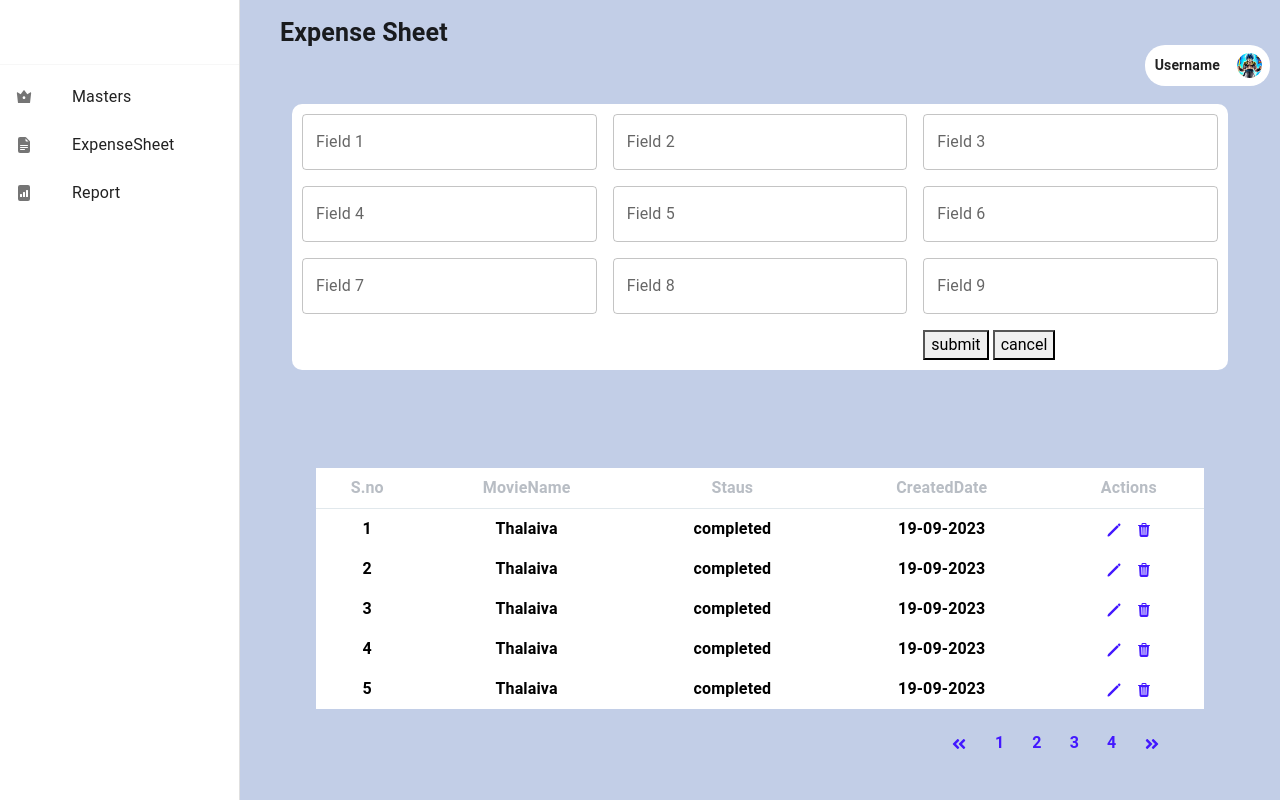
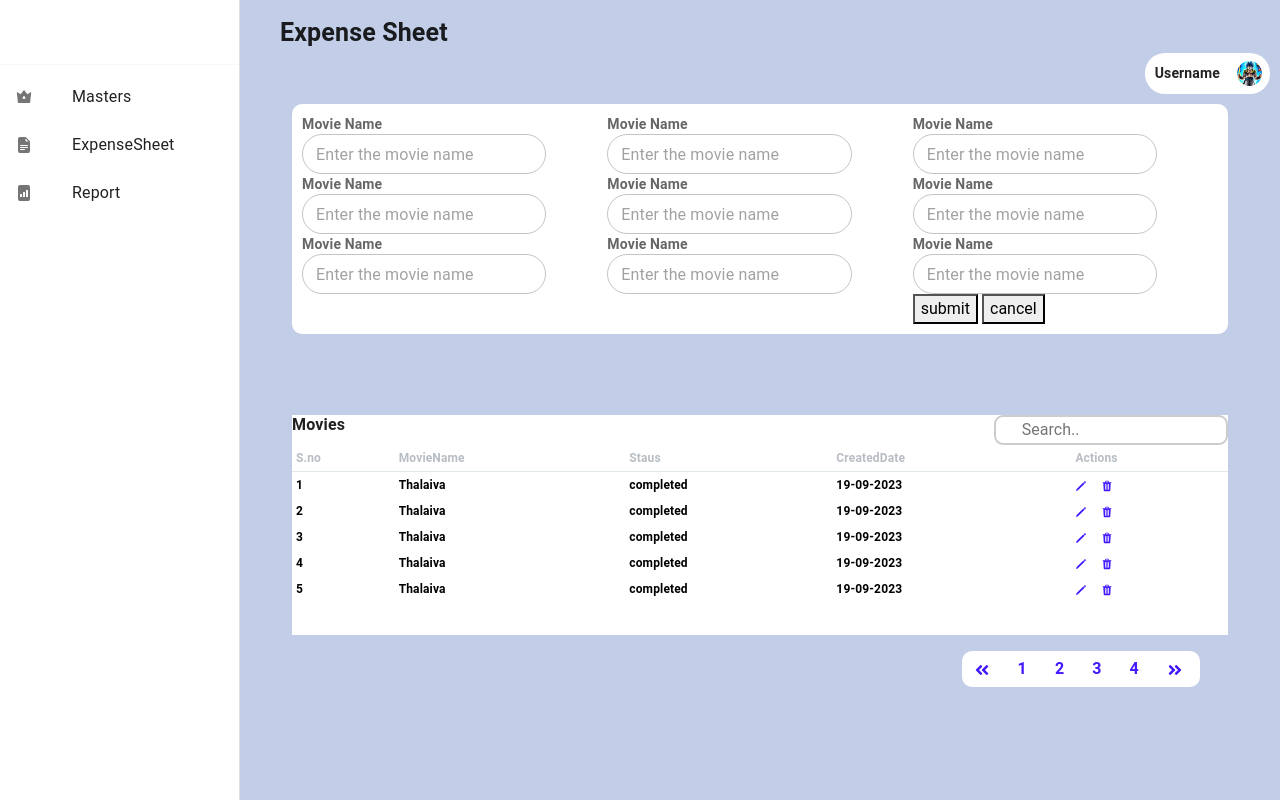
Before and after one commit to pravinkumar270601/ExpenseTrackingProject, a React (Create React App) app: page / in a window 1280 px wide. Both pictures are taken after a click on the item "ExpenseSheet". Built offline with nearby package versions, Linux system fonts and the light colour scheme.

Commit message:
26-04-24

```diff
--- /dev/null
+++ b/src/Components/ComponentsCss/componet.css
@@ -0,0 +1,4 @@
+.input-heading{
+    font-weight: 700;
+    font-size: 14px;
+}
--- /dev/null
+++ b/src/Components/CustomDropDown/CustomDropdown.jsx
@@ -0,0 +1,36 @@
+// CustomDropdownMui.js
+import React from 'react';
+import MenuItem from '@mui/material/MenuItem';
+import Select from '@mui/material/Select';
+import "./CustomDropdownMui.css";
+import "../ComponentsCss/componet.css"
+import { InputLabel } from '@mui/material';
+
+const CustomDropdownMui = ({ options, onSelect }) => {
+  const handleChange = (event) => {
+    onSelect(event.target.value);
+  };
+
+  return (
+    <>
+    <InputLabel id="select-label"  className="input-heading">Movie Name</InputLabel>
+      <Select
+        labelId="select-label"
+        defaultValue=""
+        onChange={handleChange}
+        displayEmpty
+        inputProps={{ 'aria-label': 'Select option' }}
+      >
+        <MenuItem value="" disabled>
+          <em>Select an option</em>
+        </MenuItem>
+
+        {options.map((option) => (
+          <MenuItem key={option.id} value={option.id}>{option.value}</MenuItem>
+        ))}
+      </Select>
+      </>
+  );
+};
+
+export default CustomDropdownMui;
--- /dev/null
+++ b/src/Components/CustomInput/CustomInput.css
@@ -0,0 +1,35 @@
+.custominput-field{
+    height: 10px !important;
+    width: 80%;
+
+}
+.custominput-field {
+    height: 40px !important;
+    width: 80%;
+  border-radius: 30px;
+  outline: none; /* Remove outline when focused */
+  border: 1px solid #ced4da; /* Add border style to replace outline */
+}
+
+.MuiOutlinedInput-root.Mui-focused .MuiOutlinedInput-notchedOutline {
+  border: 1px solid rgba(0, 0, 0) !important; /* Set border color to 1px when focused */
+}
+
+/* .MuiOutlinedInput-root:hover .MuiOutlinedInput-notchedOutline {
+  border-color: 1px solid rgba(0, 0, 0, .1) !important;
+} */
+
+
+/* .custominput-field .Mui-focused {} */
+    /* Add box shadow to replace outline when focused */
+    /* background-color: blueviolet; */
+
+
+/* .ffff > div fieldset {
+    border-radius: 16px !important;
+
+  }
+
+  .ffff > div fieldset:focus input{
+    border: 1px solid red;
+  } */
--- /dev/null
+++ b/src/Components/CustomInput/CustomInput.jsx
@@ -0,0 +1,49 @@
+import React, { useState } from "react";
+import TextField from "@mui/material/TextField";
+import "./CustomInput.css";
+import "../ComponentsCss/componet.css"
+import { InputLabel } from "@mui/material";
+
+const CustomInput = ({ inputNavigate }) => {
+  const [value, setValue] = useState("");
+
+  const handleChange = (event) => {
+    setValue(event.target.value);
+  };
+
+  const handleClick = () => {
+    // Call the callback function passed from the parent to navigate
+    inputNavigate(value);
+    setValue("");
+    console.log("hii", value);
+  };
+
+  return (
+    <div>
+      <InputLabel htmlFor="movie-name" className="input-heading" sx={{fontSize:"14px",fontWeight:"700"}}>
+        Movie Name
+      </InputLabel>
+      <TextField
+       autoComplete='off'
+       type="text"
+        id="movie-name"
+        placeholder="Enter the movie name"
+        variant="outlined"
+        value={value}
+        className="custominput-field"
+        onChange={handleChange}
+        InputProps={{
+          sx: {
+            height: "40px",
+            borderRadius: "30px",
+          },
+        }}
+      />
+      {/* <Button variant="contained" color="primary" onClick={handleClick}>
+        Go to Target Page
+      </Button> */}
+    </div>
+  );
+};
+
+export default CustomInput;
--- a/src/Components/CustomTable/CusTable.css
+++ b/src/Components/CustomTable/CusTable.css
@@ -1,3 +1,5 @@
+/* cusTable.css
+-------------- */
 
 .Table_search_input {
   width: 100%;
@@ -27,7 +29,13 @@
   } */
 
   .Table_heading{
-    font-size: 2rem;
+
+    font-size: 1.45rem;
+    font-weight: 650;
+  }
+  .table_search_grid{
+    display: flex;
+    justify-content: flex-end;
   }
   .table_search{
     /* text-align: center; */
@@ -43,8 +51,10 @@
     margin-left: 30%;
   }
   .table-borderless{
-
-    text-align: center;
+    font-size: 12px;
+    /* text-align: center; */
+    margin-top: 0;
+    margin-bottom: 0;
   }
   .thead_data{
     color: #959595;
@@ -53,6 +63,8 @@
     list-style: none;
     padding: 0;
     margin: 0;
+    background-color: white;
+    border-radius: 10px;
   }
 
   .pagination .page-item {
@@ -69,3 +81,6 @@
     font-weight: 650;
 
   }
+  .custom-table td,th{
+    padding: 4px !important;
+  }
--- a/src/Components/CustomTable/CusTable.js
+++ b/src/Components/CustomTable/CusTable.js
@@ -9,13 +9,13 @@ import "./CusTable.css";
 import { IoSearch, IoPencil, IoTrash } from "react-icons/io5";
 import { FaAngleDoubleLeft } from "react-icons/fa";
 
-import { Height } from "@mui/icons-material"
+import { Height } from "@mui/icons-material";
 import { FaAngleDoubleRight } from "react-icons/fa";
-;
-
 const CusTable = () => {
   // console.log(MASTER.TableVaues.map((datas)=>{datas.Sno})
-
+  const recordperpage = 5;
+  const [currentPage, setCurrentPage] = useState(1);
+  const [searchQuery, setSearchQuery] = useState("");
   function prepage() {
     if (currentPage !== 1) {
       setCurrentPage(currentPage - 1);
@@ -25,10 +25,22 @@ const CusTable = () => {
     setCurrentPage(id);
   }
   function Nextpage() {
-    if (currentPage !== npage) {
+    const totalPages = Math.ceil(filteredRecords.length / recordperpage);
+    if (currentPage !== totalPages) {
       setCurrentPage(currentPage + 1);
     }
   }
+
+  const handleSearchChange = (event) => {
+    setSearchQuery(event.target.value);
+    setCurrentPage(1); // Reset to the first page when search query changes
+  };
+
+  const filteredRecords = MASTER.TableVaues.filter((record) =>
+    Object.values(record).some((value) =>
+      value.toLowerCase().includes(searchQuery.toLowerCase())
+    )
+  );
 
   //   this code is to get object keys
 
@@ -37,52 +49,47 @@ const CusTable = () => {
     console.log("Keys:", keys);
   }
 
-  const [currentPage, setCurrentPage] = useState(1);
-  const recordperpage = 5;
   const lastindex = currentPage * recordperpage;
   const fisrtindex = lastindex - recordperpage;
-  const records = MASTER.TableVaues.slice(fisrtindex, lastindex);
-  const npage = Math.ceil(MASTER.TableVaues.length / recordperpage);
+  const records = filteredRecords.slice(fisrtindex, lastindex);
+  const npage = Math.ceil(filteredRecords.length / recordperpage);
   const numbers = [...Array(npage + 1).keys()].slice(1);
 
   return (
-    <Grid item xs={12}>
-      {/* <Box mt={2} mb={2} ml={8}>
-        <Grid container spacing={1} alignItems="center">
-          <Grid item xs={6}>
-            <h3 className="Table_heading">Movies</h3>
-          </Grid>
+    <Grid container xs={12} sx={{ width: "100%" }}>
       <Grid
         item
-            xs={6}
-            className="table_search"
-            style={{ marginLeft: "-5%" }}
+        xs={12}
+        style={{ backgroundColor: "white", height: "220px", width: "100%" }}
       >
+        <Grid container className="table_search_grid">
+          <Grid item xs={4}>
+            <h3 className="Table_heading" style={{ fontSize: "16px" }}>
+              Movies
+            </h3>
+          </Grid>
+          <Grid item xs={5}></Grid>
+          <Grid item xs={3}>
+            {/* <IoSearch /> */}
 
-            <div style={{ position: "relative" }}>
-              <IoSearch
-                style={{
-                  position: "absolute",
-                  left: "10px",
-                  top: "50%",
-                  transform: "translateY(-50%)",
-                }}
-              />
             <input
               type="text"
               name="search"
               placeholder="      Search.."
               className="Table_search_input"
+              onChange={handleSearchChange}
             />
-            </div>
           </Grid>
         </Grid>
-      </Box> */}
+
         <Grid item xs={12}>
-        <Box mt={2} mb={2}>
+          <Box mt={2} mb={2} sx={{ marginBottom: "0", marginTop: "0" }}>
             {" "}
             {/* Margin top and bottom */}
-          <table className="table table-borderless" style={{ width: "100%" }}>
+            <table
+              className="table table-borderless custom-table"
+              style={{ width: "100%" }}
+            >
               <thead>
                 <tr>
                   {/*in this value is change in click so will pass through via props */}
@@ -113,7 +120,8 @@ const CusTable = () => {
                         style={{ marginRight: "10px", color: "#4318FF" }}
                       />{" "}
                       {/* Edit icon */}
-                    <IoTrash style={{ color: "#4318FF" }} /> {/* Delete icon */}
+                      <IoTrash style={{ color: "#4318FF" }} />{" "}
+                      {/* Delete icon */}
                     </td>
                   </tr>
                 ))}
@@ -121,6 +129,8 @@ const CusTable = () => {
             </table>
           </Box>
         </Grid>
+      </Grid>
+      <Grid item xs={12} spacing={1}>
         <Box mt={2} mb={2} style={{ marginRight: "3%" }}>
           <nav className="nav_pagination">
             <ul className="pagination">
@@ -132,7 +142,6 @@ const CusTable = () => {
                   onClick={prepage}
                 >
                   <FaAngleDoubleLeft />
-
                 </a>
               </li>
               {numbers.map((n, i) => (
@@ -149,7 +158,7 @@ const CusTable = () => {
                   </a>
                 </li>
               ))}
-              <li className="page-item">
+              <li class="page-item">
                 <a
                   className="page-link"
                   href="#"
@@ -162,7 +171,7 @@ const CusTable = () => {
             </ul>
           </nav>
         </Box>
-
+      </Grid>
     </Grid>
   );
 };
--- a/src/Components/CustomTable/Tableentries.js
+++ b/src/Components/CustomTable/Tableentries.js
@@ -96,61 +96,61 @@ export const TableVaues = [
   },
   {
     "Sno": "9",
-    "MovieName": "Thalaiva",
+    "MovieName": "raja",
     "Staus": "completed",
     "CreatedDate": "19-09-2023",
   },
   {
     "Sno": "10",
-    "MovieName": "Thalaiva",
+    "MovieName": "Gilli",
     "Staus": "completed",
     "CreatedDate": "19-09-2023",
   },
   {
     "Sno": "11",
-    "MovieName": "Thalaiva",
+    "MovieName": "Billa",
     "Staus": "completed",
     "CreatedDate": "19-09-2023",
   },
   {
     "Sno": "12",
-    "MovieName": "Thalaiva",
+    "MovieName": "singam",
     "Staus": "completed",
     "CreatedDate": "19-09-2023",
   },
   {
     "Sno": "13",
-    "MovieName": "Thalaiva",
+    "MovieName": "Thuppaki",
     "Staus": "completed",
     "CreatedDate": "19-09-2023",
   },
   {
     "Sno": "14",
-    "MovieName": "Thalaiva",
+    "MovieName": "manjummal boys",
     "Staus": "completed",
     "CreatedDate": "19-09-2023",
   },
   {
     "Sno": "15",
-    "MovieName": "Thalaiva",
+    "MovieName": "Ayan",
     "Staus": "completed",
     "CreatedDate": "19-09-2023",
   },
   {
     "Sno": "16",
-    "MovieName": "Thalaiva",
+    "MovieName": "varisu",
     "Staus": "completed",
     "CreatedDate": "19-09-2023",
   },
   {
     "Sno": "17",
-    "MovieName": "Thalaiva",
+    "MovieName": "premalu",
     "Staus": "completed",
     "CreatedDate": "19-09-2023",
   },
   {
     "Sno": "18",
-    "MovieName": "Thalaiva",
+    "MovieName": "padaiyappa",
     "Staus": "completed",
     "CreatedDate": "19-09-2023",
   },
--- a/src/Pages/ExpenseSheet.js
+++ b/src/Pages/ExpenseSheet.js
@@ -4,6 +4,7 @@ import "../Pages/Css/ExpenseSheet.css";
 import userIcon from "../Assets/wp5609640-broly-computer-wallpapers.jpg";
 import { Button } from "@mui/base";
 import CusTable from "../Components/CustomTable/CusTable";
+import CustomInput from "../Components/CustomInput/CustomInput";
 
 const ExpenseSheet = () => {
   return (
@@ -13,7 +14,7 @@ const ExpenseSheet = () => {
           item
           md={12}
           sx={{
-            height: "12%",
+            height: "13%",
             display: "flex",
             justifyContent: "space-between",
           }}
@@ -31,7 +32,7 @@ const ExpenseSheet = () => {
           </div>
         </Grid>
         {/* input field */}
-        <Grid item md={12} sx={{ height: "42.5%" }}>
+        <Grid item md={12} sx={{ height: "37%" }}>
           <Container
             style={{
               width: "90%",
@@ -40,38 +41,38 @@ const ExpenseSheet = () => {
               borderRadius: "10px",
             }}
           >
-            <Grid container spacing={2}>
+            <Grid container >
               {/* First Row */}
               <Grid item xs={4}>
-                <TextField label="Field 1" variant="outlined" fullWidth />
+              <CustomInput/>
               </Grid>
               <Grid item xs={4}>
-                <TextField label="Field 2" variant="outlined" fullWidth />
+              <CustomInput/>
               </Grid>
               <Grid item xs={4}>
-                <TextField label="Field 3" variant="outlined" fullWidth />
+              <CustomInput/>
               </Grid>
 
               {/* Second Row */}
               <Grid item xs={4}>
-                <TextField label="Field 4" variant="outlined" fullWidth />
+              <CustomInput/>
               </Grid>
               <Grid item xs={4}>
-                <TextField label="Field 5" variant="outlined" fullWidth />
+              <CustomInput/>
               </Grid>
               <Grid item xs={4}>
-                <TextField label="Field 6" variant="outlined" fullWidth />
+              <CustomInput/>
               </Grid>
 
               {/* Third Row */}
               <Grid item xs={4}>
-                <TextField label="Field 7" variant="outlined" fullWidth />
+              <CustomInput/>
               </Grid>
               <Grid item xs={4}>
-                <TextField label="Field 8" variant="outlined" fullWidth />
+              <CustomInput/>
               </Grid>
               <Grid item xs={4}>
-                <TextField label="Field 9" variant="outlined" fullWidth />
+              <CustomInput/>
               </Grid>
               {/* {fourth Row} */}
               <Grid item xs={4}></Grid>
@@ -83,12 +84,13 @@ const ExpenseSheet = () => {
           </Container>
         </Grid>
 
-        <Grid item md={12} sx={{ height: "42.5%" }}>
+        <Grid item md={12} sx={{ height: "50%" }}>
           <Container
             style={{
               width: "90%",
-              // padding: "10px",
+              padding: "0px",
               // borderRadius: "10px",
+              marginTop:"15px"
 
             }}
           >
--- a/src/Pages/MastersTabs/MovieTab.js
+++ b/src/Pages/MastersTabs/MovieTab.js
@@ -1,9 +1,25 @@
-import React from 'react';
+import React, { useState } from 'react';
+import CustomInput from '../../Components/CustomInput/CustomInput';
+import CustomDropdownMui from '../../Components/CustomDropDown/CustomDropdown';
+
 
 const MovieTab = () => {
+    const [selectedOption, setSelectedOption] = useState("");
+  const options = [
+    { id: 1, value: "Option 1" },
+    { id: 2, value: "Option 2" },
+    { id: 3, value: "Option 3" },
+  ];
+
+  const handleSelect = (id) => {
+    setSelectedOption(id);
+    console.log("Selected option id:", id);
+    // Do something with the selected option
+  };
     return (
         <div>
-           MovieTab
+           {/* <CustomDropdownMui options={options} onSelect={handleSelect} /> */}
+           <CustomInput/>
         </div>
     );
 };
```
Also changed, not shown: src/Components/CustomDropDown/CustomDropdownMui.css (added). Lines whose indentation alone changed are shown as unchanged.
